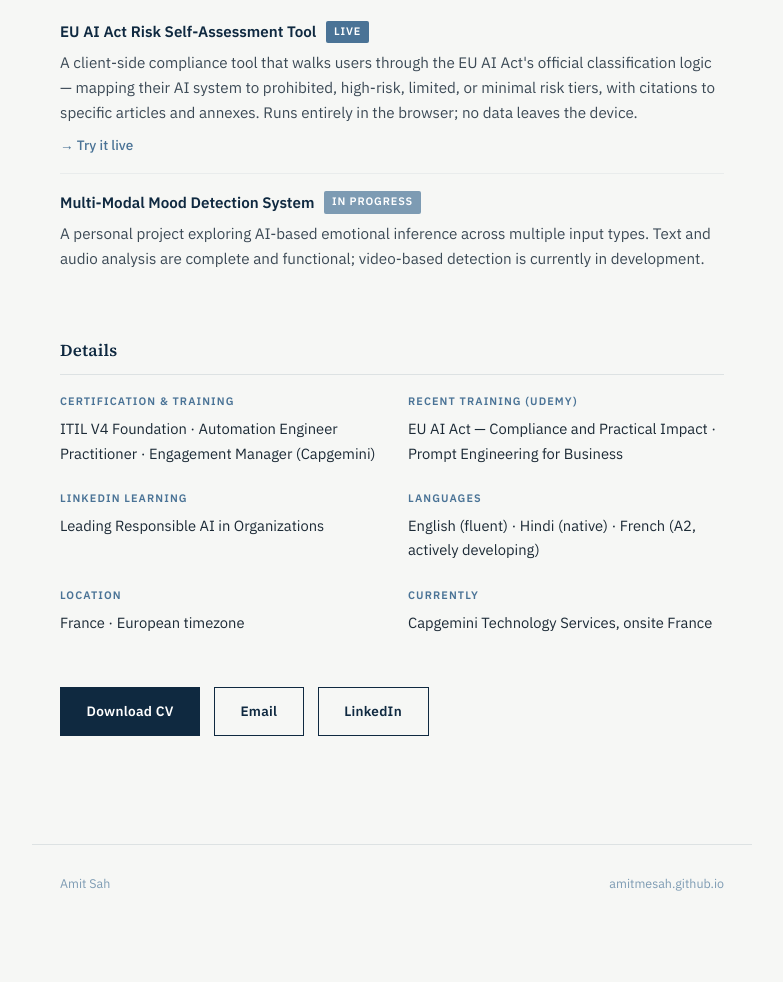
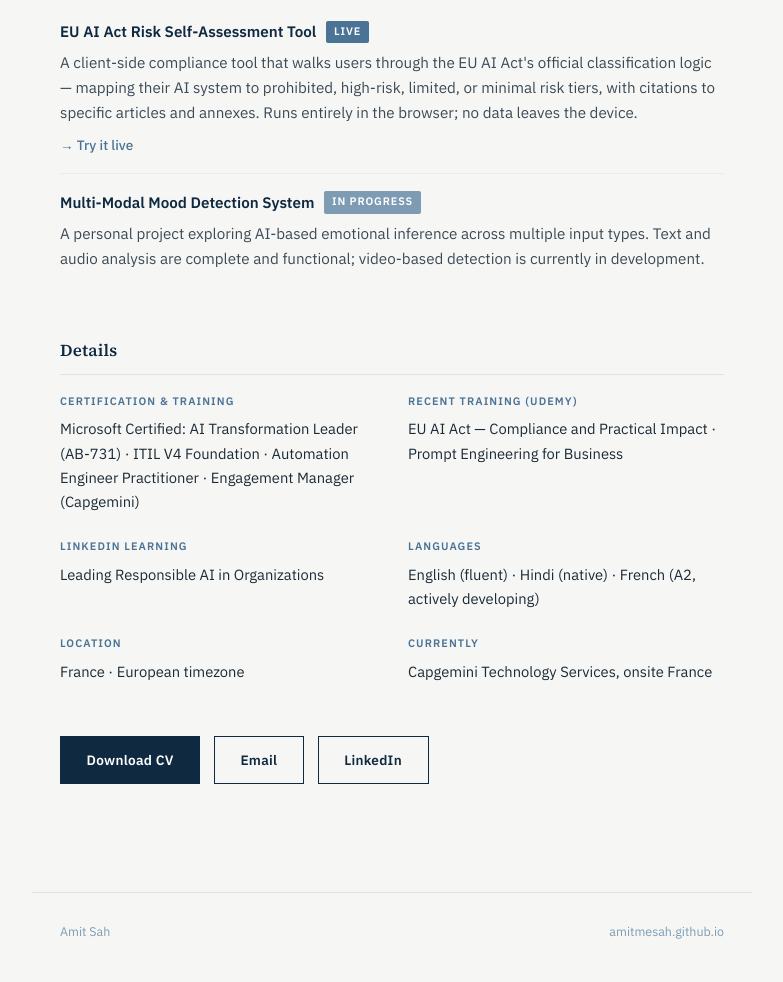
Before and after one commit to AmitMeSah/amitmesah.github.io, a plain HTML site: page index.html in a window 1280 px wide. Shown: the part 1146-2128 px from the top of the page, without its empty margins (248-1031 px from the left). Before the commit the page ends 2079 px from the top, so only its background shows below. Drawn offline with Linux system fonts and the light colour scheme.

Commit message:
Add files via upload

```diff
--- a/index.html
+++ b/index.html
@@ -314,7 +314,7 @@
     <div class="details-grid">
       <div class="detail-block">
         <div class="label">Certification &amp; Training</div>
-        <div class="val">ITIL V4 Foundation · Automation Engineer Practitioner · Engagement Manager (Capgemini)</div>
+        <div class="val">Microsoft Certified: AI Transformation Leader (AB-731) · ITIL V4 Foundation · Automation Engineer Practitioner · Engagement Manager (Capgemini)</div>
       </div>
       <div class="detail-block">
         <div class="label">Recent Training (Udemy)</div>
```
